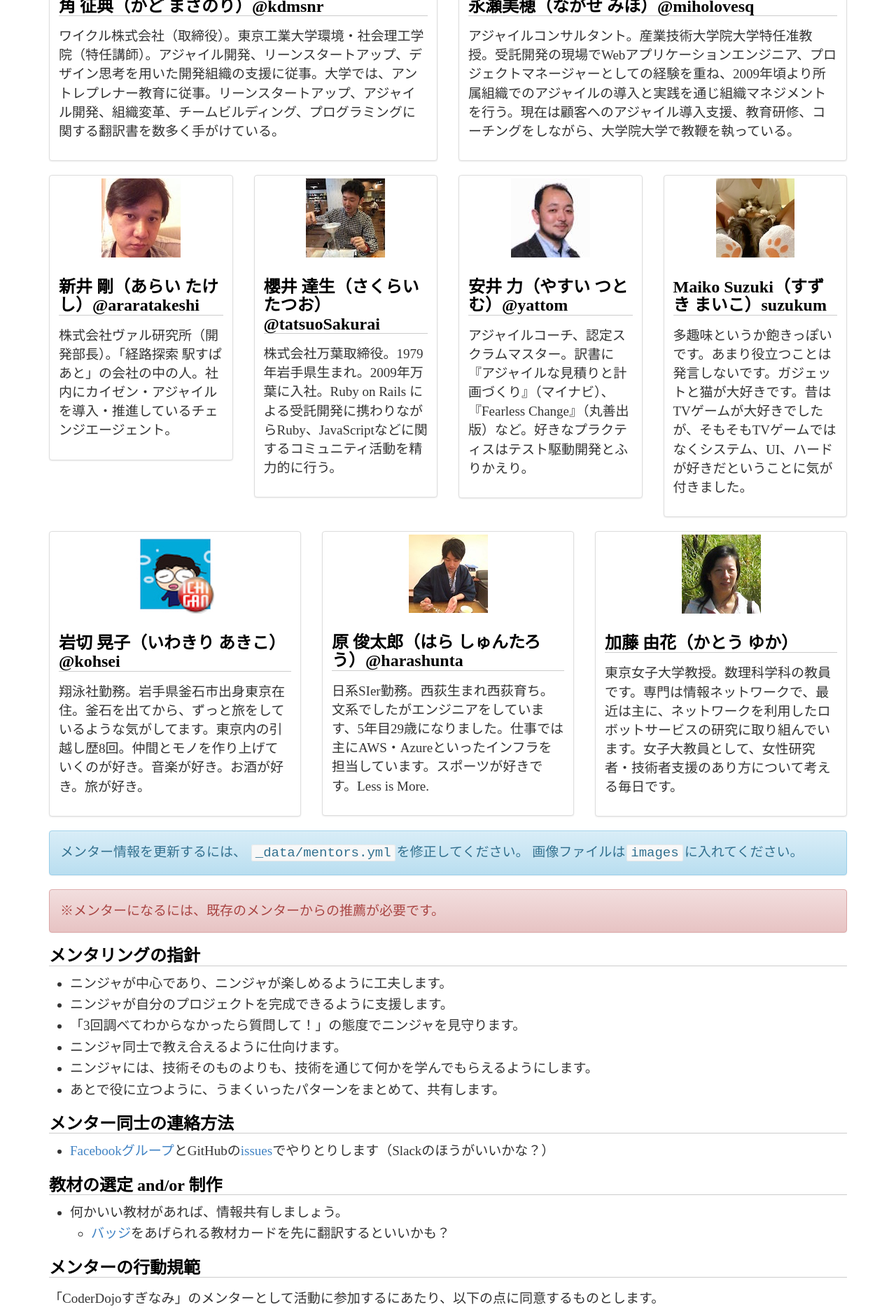
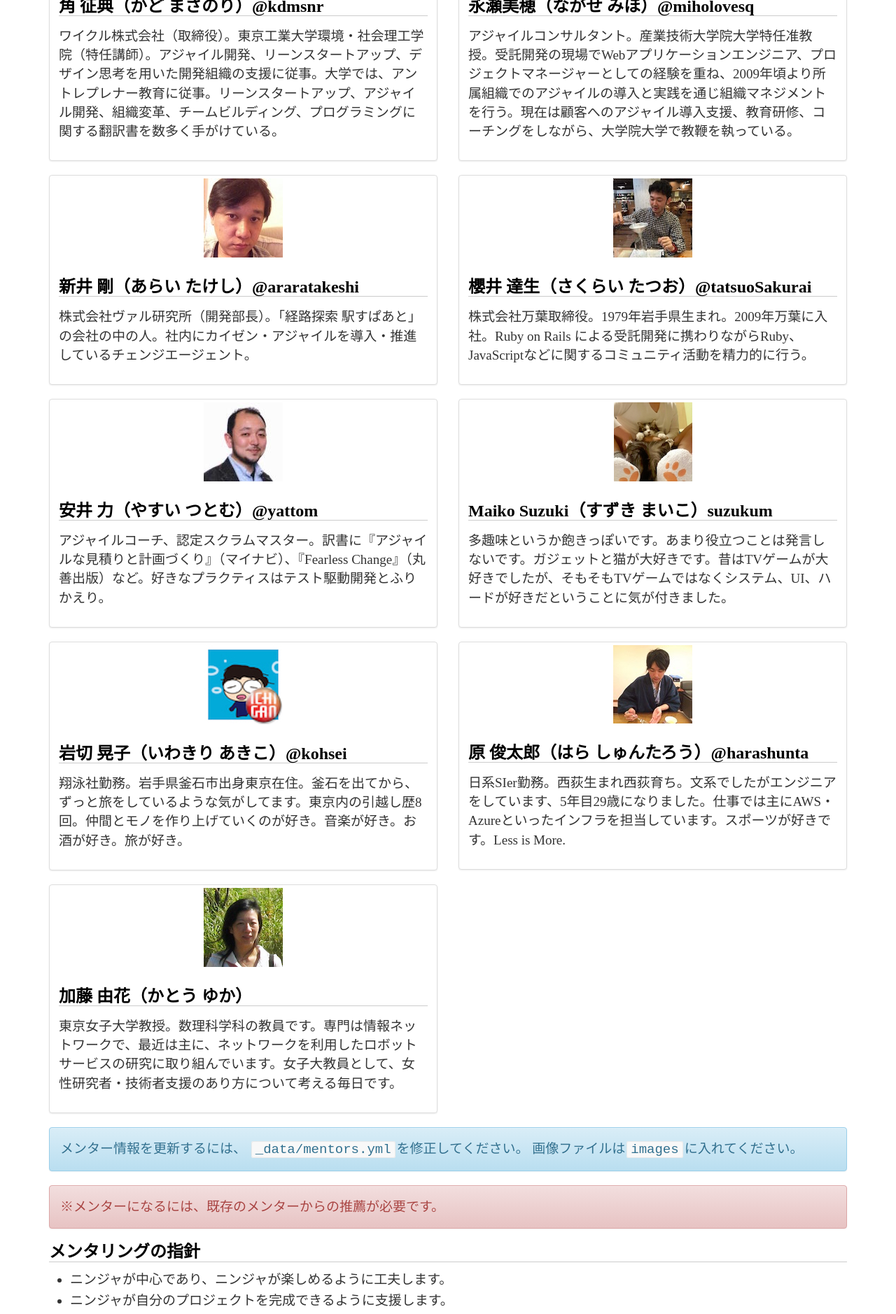
Before and after one commit to coderdojo-suginami/coderdojo-suginami.github.io, a Jekyll site: the page built from mentors/index.md, in a window 1280 px wide. Shown: the part 796-2674 px from the top of the page at 70% size. Built offline with Jekyll 4.4.1, drawn with Linux system fonts in a browser that asks for light colours.

Commit message:
Update mentor

```diff
--- a/mentors/index.md
+++ b/mentors/index.md
@@ -38,22 +38,12 @@ http://www.slideshare.net/togazo/dojo1150528/12
   {% endfor %}
 </div>
 
-<style><!--
-.row-eq-height {
-  display: -webkit-box;
-  display: -webkit-flex;
-  display: -ms-flexbox;
-  display: flex;
-}
-//-->
-</style>
-
 {% for m in site.data.mentors %}
-{% assign colIndex = forloop.index | modulo:4  %}
+{% assign colIndex = forloop.index | modulo:2  %}
 {% if forloop.first or colIndex == 1 %}
 <div class="row row-eq-height">
 {% endif %}
-  <div class="col-md-4">
+  <div class="col-md-6">
     <div class="thumbnail">
       <img src="{{ m.photo }}" alt="{{ m.name }}">
       <div class="caption">
```
